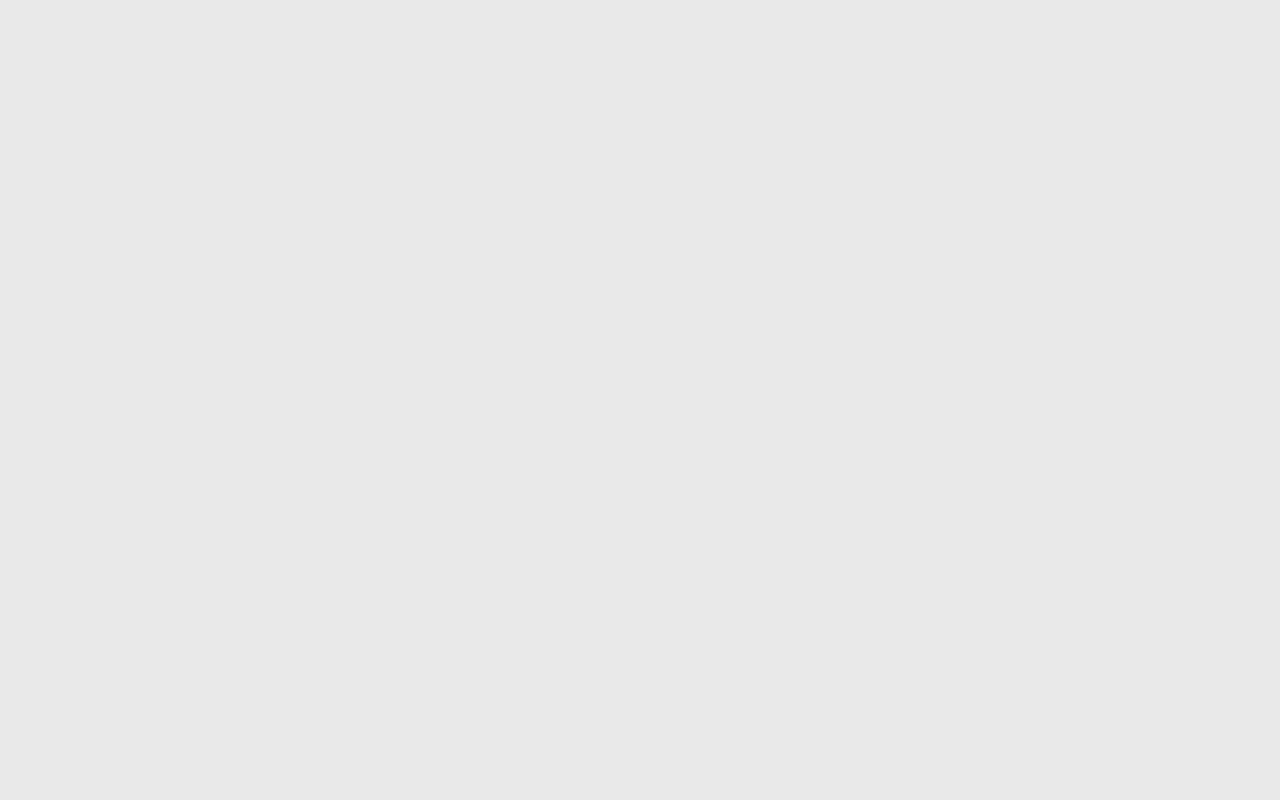
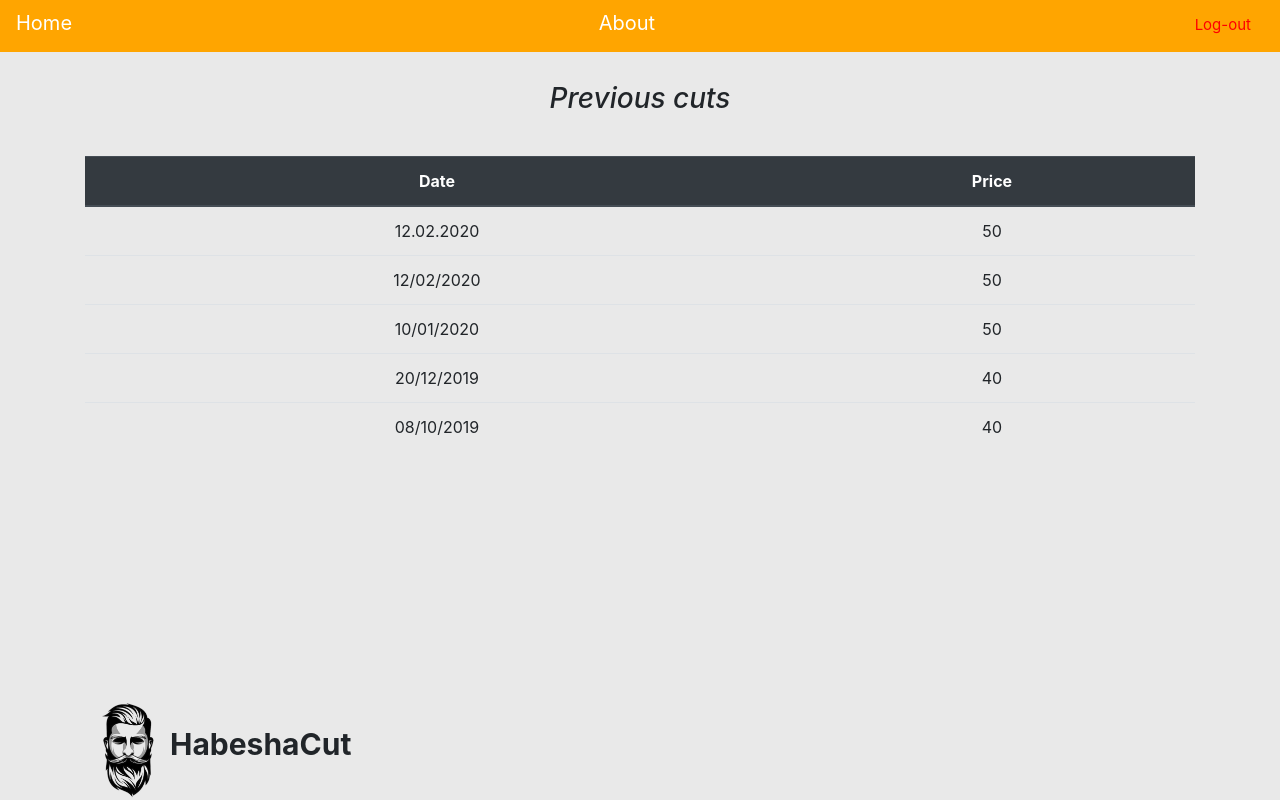
Before and after one commit to Doriel1121/Haircutter, a React (Create React App) app: page /history in a window 1280 px wide. Built offline with nearby package versions, Linux system fonts and the light colour scheme.

Commit message:
history component

```diff
--- a/src/App.css
+++ b/src/App.css
@@ -62,3 +62,21 @@ background-color: peru;
 .title{
   margin-bottom: 6px;
 }
+/* .insideMap{
+  width: 200px;
+  text-align: right;
+}*/
+/* .tableTh{
+  text-align: left;
+  width: 50%;
+}  */
+.historyLogo{
+  position: fixed;
+  bottom: 0;
+  left: 100px;
+}
+.historyTitle{
+  margin-bottom: 40px;
+  margin-top: 30px;
+  font-style: oblique;
+}
--- a/src/App.js
+++ b/src/App.js
@@ -1,10 +1,11 @@
 import React, { Component } from 'react';
 import './App.css';
 import LoginPage from './components/LoginPage';
-import RegiserPage from './components/RegiserPage';
+import RegisterPage from './components/RegisterPage';
 import HomePage from './components/HomePage';
 import 'bootstrap/dist/css/bootstrap.min.css';
 import {BrowserRouter as Router , Route , Switch} from 'react-router-dom';
+import HistoryPage from './components/HistoryPage';
 
 
 export default class App extends Component {
@@ -24,10 +25,13 @@ export default class App extends Component {
             <LoginPage/>
           </Route>
           <Route exact path = "/register">
-            <RegiserPage/>
+            <RegisterPage/>
           </Route>
           <Route exact path ="/homepage">
             <HomePage/>
+          </Route>
+          <Route exact path ="/history">
+            <HistoryPage/>
           </Route>
         </Switch>
       </Router>
--- /dev/null
+++ b/src/components/HistoryPage.js
@@ -0,0 +1,54 @@
+import React, { Component } from 'react';
+import Toolbar from './Toolbar';
+import Logo from './Logo'
+export default class HistoryPage extends Component {
+    constructor(props) {
+        super(props)
+
+        this.state = {
+             userHairCuts:[{date:"12.02.2020", price:50, key:1},
+                {date:"12/02/2020", price:50, key:2},
+                {date:"10/01/2020", price:50, key:3},
+                {date:"20/12/2019", price:40, key:4},
+                {date:"08/10/2019", price:40, key:5},]
+        }
+    }
+
+    render() {
+        return (
+            <div>
+                <Toolbar/>
+                <h3 className="historyTitle"> Previous cuts </h3>
+                <div className="container">
+                <table className="table">
+                    <thead className="thead-dark">
+                    <tr>
+                        <th className="tableTh">
+                            Date
+                        </th>
+                        <th className="tableTh">
+                            Price
+                        </th>
+                    </tr>
+                    </thead>
+                    <tbody>
+                            {this.state.userHairCuts.map((element, key)=>{
+                                return(
+                                    <tr key={element.key}>
+                                        <td>
+                                            {element.date}
+                                        </td>
+                                        <td className="insideMap">
+                                            {element.price}
+                                        </td>
+                                    </tr>
+                                )
+                            })}
+                            </tbody>
+                </table>
+                </div>
+                <div className="historyLogo"><Logo variant="little"/></div>
+            </div>
+        )
+    }
+}
```
Also changed, not shown: src/components/Calender.js (deleted, +0 -11 lines), src/components/RegisterPage.js (renamed from src/components/RegiserPage.js).
